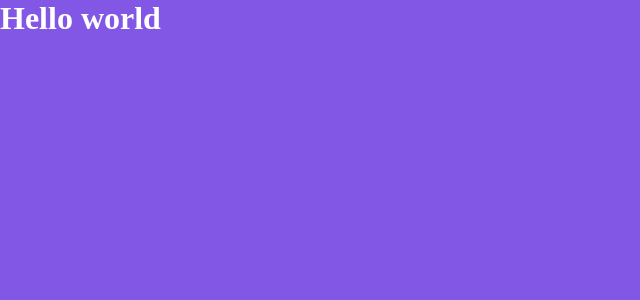
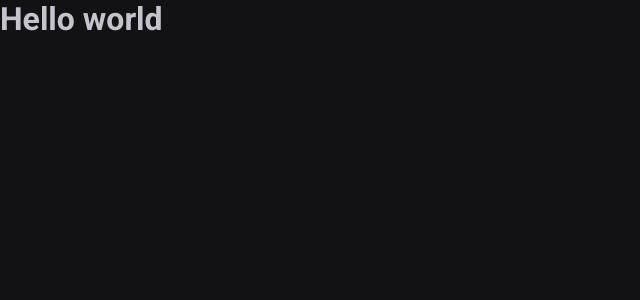
Before and after one commit to KathCris/PomodoroTimer, a React (Vite) app: page / in a window 1280 px wide. Shown: the top 300 px of the page, without its empty margins (0-640 px from the left). Built offline with nearby package versions, Linux system fonts and the light colour scheme.

Commit message:
Style: Create configure global for colors and fonts to project and configure to eslint

```diff
--- a/index.html
+++ b/index.html
@@ -2,7 +2,13 @@
 <html lang="en">
   <head>
     <meta charset="UTF-8" />
+    <link rel="preconnect" href="https://fonts.googleapis.com" />
+    <link rel="preconnect" href="https://fonts.gstatic.com" crossorigin />
+
     <meta name="viewport" content="width=device-width, initial-scale=1.0" />
+
+    <link href="https://fonts.googleapis.com/css2?family=Roboto+Mono:wght@700&family=Roboto:wght@400;700&display=swap" rel="stylesheet" />
+
     <title>Ignite Timer</title>
   </head>
   <body>
--- a/package.json
+++ b/package.json
@@ -6,7 +6,7 @@
   "scripts": {
     "dev": "vite",
     "build": "tsc && vite build",
-    "lint": "eslint . --ext ts,tsx --report-unused-disable-directives --max-warnings 0",
+    "lint": "eslint src --ext .ts,.tsx",
     "preview": "vite preview"
   },
   "dependencies": {
@@ -16,12 +16,13 @@
     "styled-components": "^6.1.1"
   },
   "devDependencies": {
+    "@rocketseat/eslint-config": "^2.1.0",
     "@types/react": "^18.2.15",
     "@types/react-dom": "^18.2.7",
     "@typescript-eslint/eslint-plugin": "^6.0.0",
     "@typescript-eslint/parser": "^6.0.0",
     "@vitejs/plugin-react": "^4.0.3",
-    "eslint": "^8.45.0",
+    "eslint": "^8.53.0",
     "eslint-plugin-react-hooks": "^4.6.0",
     "eslint-plugin-react-refresh": "^0.4.3",
     "typescript": "^5.0.2",
--- a/src/styles/global.ts
+++ b/src/styles/global.ts
@@ -8,7 +8,13 @@ export const GlobalStyle = createGlobalStyle`
   }
 
   body{
-    background: ${props => props.theme.primary};
-    color: #fff;
+    background: ${props => props.theme['gray-900']};
+    color: ${props => props.theme['gray-300']};
+  }
+
+  body, input, textarea, button {
+    font-family: 'Roboto', sans-serif;
+    font-weight: 488;
+    font-size: 1rem;
   }
 `
--- a/src/styles/themes/default.ts
+++ b/src/styles/themes/default.ts
@@ -1,5 +1,21 @@
 export const defaultTheme = {
-  white:'fff',
-  primary: '#8257e6',
-  secondary: 'orange',
+  white: '#FFF',
+
+  'gray-100': '#E1E1E6',
+  'gray-300': '#C4C4CC',
+  'gray-400': '#8D8D99',
+  'gray-500': '#7C7C8A',
+  'gray-600': '#323238',
+  'gray-700': '#29292E',
+  'gray-800': '#202024',
+  'gray-900': '#121214',
+
+  'green-300': '#00B37E',
+  'green-500': '#00875F',
+  'green-700': '#015F43',
+
+  'red-500': '#AB222E',
+  'red-700': '#7A1921',
+
+  'yellow-500': '#FBA94C',
 }
```
Also changed, not shown: .eslintrc.json (added), 1 other file (tests, documents, lock files or other folders).
